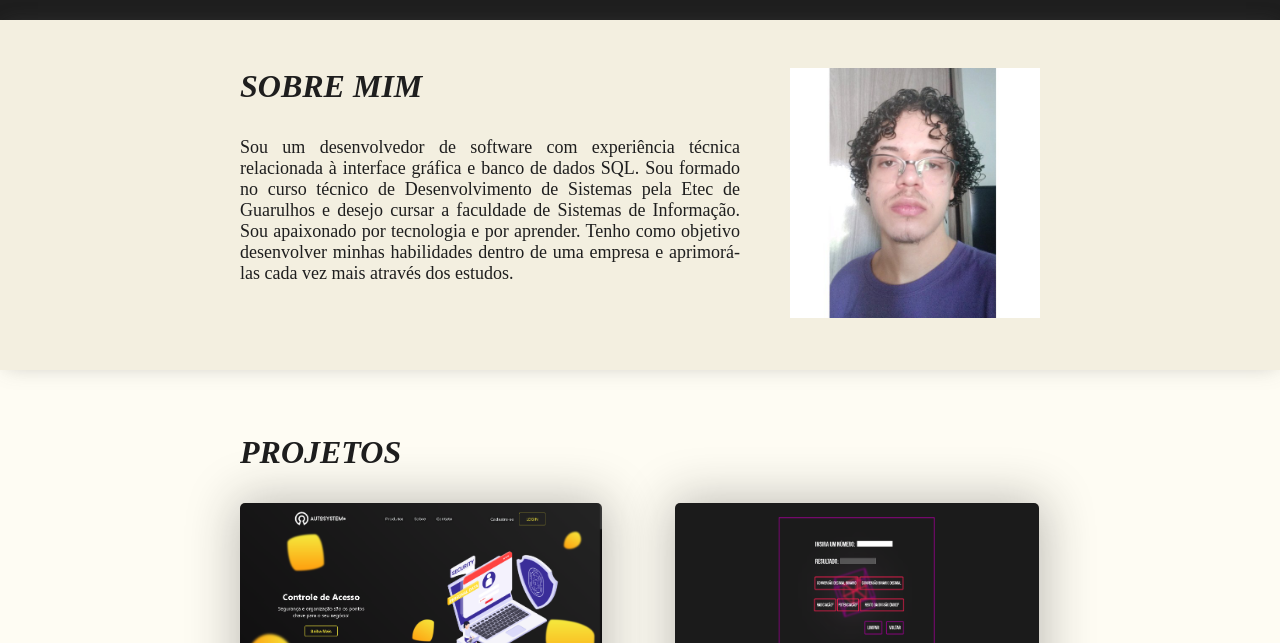
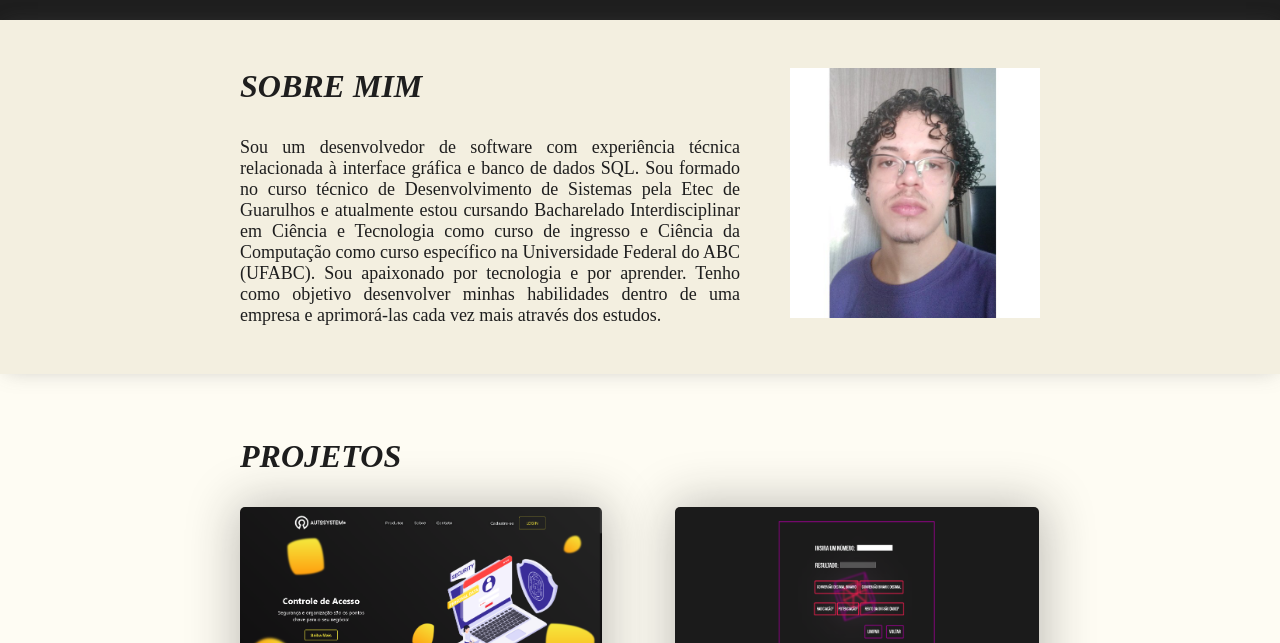
Before and after one commit to mateusfesilva/portifolio, a plain HTML site: page index.html in a window 1280 px wide. Shown: the part 780-1423 px from the top of the page. Drawn offline with Linux system fonts and the light colour scheme; a web font is replaced by a local one.

Commit message:
index commit
adicionando faculdade no texto sobre mim

```diff
--- a/index.html
+++ b/index.html
@@ -35,8 +35,9 @@
                     <h1>sobre mim</h1>
                     <p>Sou um desenvolvedor de software com experiência técnica relacionada à interface gráfica e banco
                         de dados SQL.
-                        Sou formado no curso técnico de Desenvolvimento de Sistemas pela Etec de Guarulhos e desejo cursar a
-                        faculdade de Sistemas de Informação. Sou apaixonado por tecnologia e por aprender. Tenho como
+                        Sou formado no curso técnico de Desenvolvimento de Sistemas pela Etec de Guarulhos e atualmente
+                        estou cursando Bacharelado Interdisciplinar em Ciência e Tecnologia como curso de ingresso e
+                        Ciência da Computação como curso específico na Universidade Federal do ABC (UFABC). Sou apaixonado por tecnologia e por aprender. Tenho como
                         objetivo desenvolver minhas habilidades dentro de uma empresa e aprimorá-las cada vez mais
                         através dos estudos.
                     </p>
```
